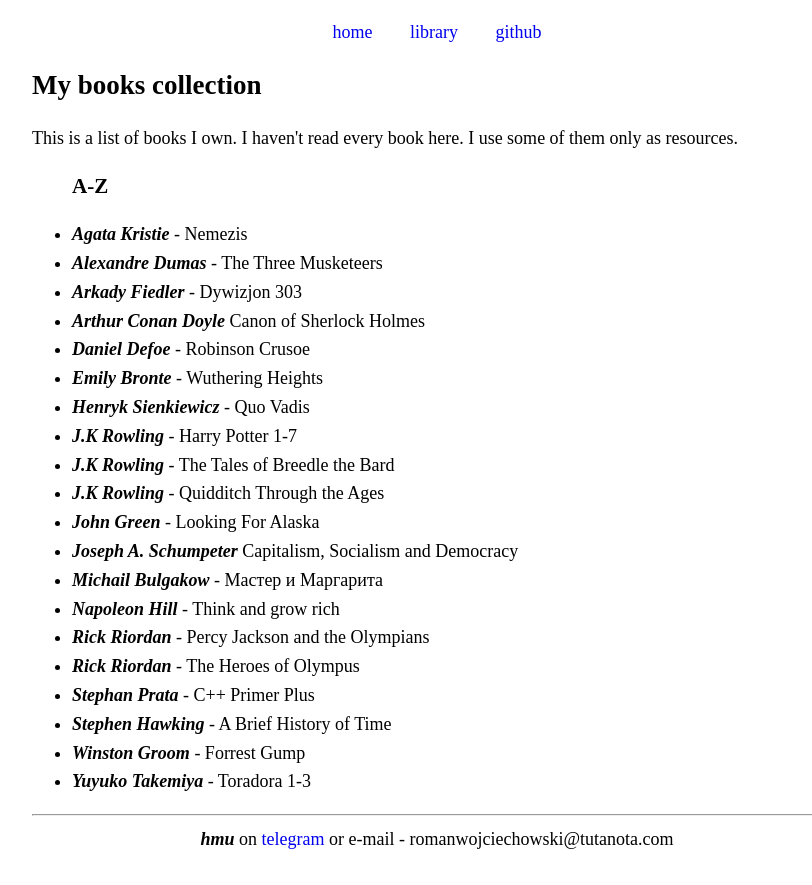
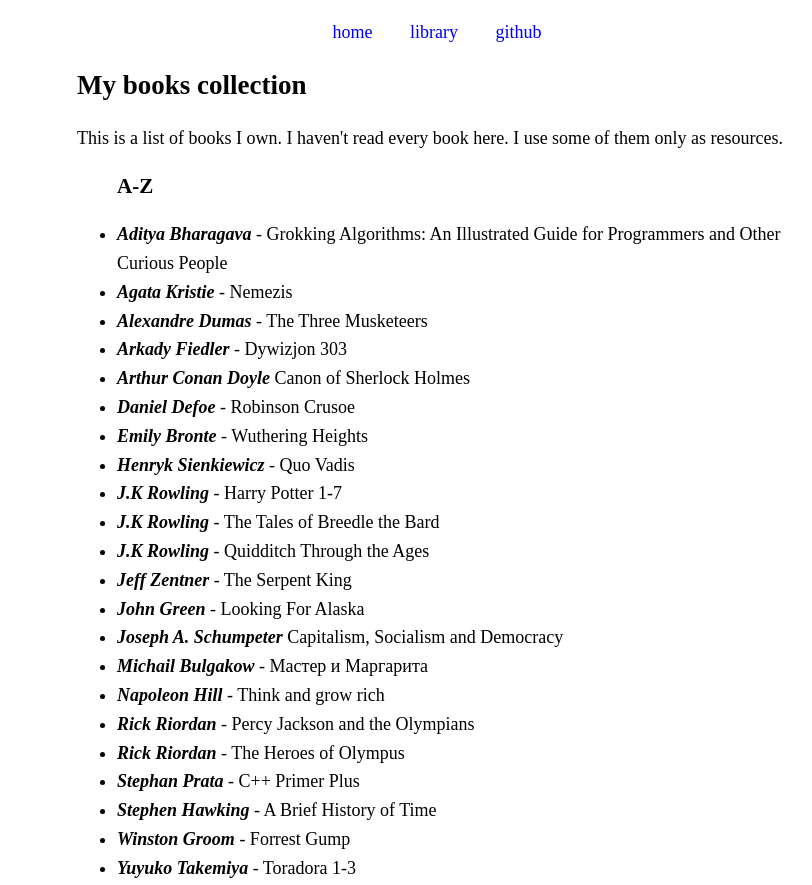
Before and after one commit to romanwojciechowski/romanwojciechowski.github.io, a plain HTML site: page library.html in a window 1280 px wide. Shown: the top 885 px of the page, without its empty margins (203-1015 px from the left). Drawn offline with Linux system fonts and the light colour scheme.

Commit message:
add new titles

```diff
--- a/library.html
+++ b/library.html
@@ -8,7 +8,13 @@
 			body { color:#fff; background:#000 }
 			a { color: #9cf }
 		}
-		body { margin: 1em auto; max-width: 45em; padding: 0 .64em; line-height:1.6; font-size: 18px; }
+		body {
+			margin: 1em auto;
+			max-width: 40em;
+			padding: 0 .64em;
+			line-height:1.6;
+			font-size: 18px;
+		}
 		h1, h2, h3, h4 { line-height:1.2; }
 		a { text-decoration: none; }
 		a:hover { text-decoration: underline; }
@@ -33,6 +39,7 @@ This is a list of books I own. I haven't read every book here. I use some of the
 </p>
 <ul>
 <h3>A-Z</h3>
+<li><i><b>Aditya Bharagava</b></i> - Grokking Algorithms: An Illustrated Guide for Programmers and Other Curious People </li>
 <li><i><b>Agata Kristie</b></i> - Nemezis </li>
 <li><i><b>Alexandre Dumas</b></i> - The Three Musketeers </li>
 <li><i><b>Arkady Fiedler</b></i> - Dywizjon 303 </li>
@@ -43,6 +50,7 @@ This is a list of books I own. I haven't read every book here. I use some of the
 <li><i><b>J.K Rowling</b></i> - Harry Potter 1-7 </li>
 <li><i><b>J.K Rowling</b></i> - The Tales of Breedle the Bard </li>
 <li><i><b>J.K Rowling</b></i> - Quidditch Through the Ages </li>
+<li><i><b>Jeff Zentner</b></i> - The Serpent King </li>
 <li><i><b>John Green</b></i> - Looking For Alaska </li>
 <li><i><b>Joseph A. Schumpeter</b></i> Capitalism, Socialism and Democracy </li>
 <li><i><b>Michail Bulgakow</b></i> -  Мастер и Маргарита</li>
```
Also changed, not shown: index.html (+7 -1 lines).
